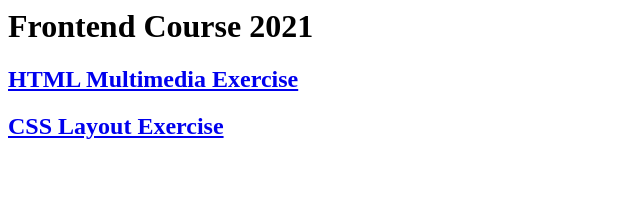
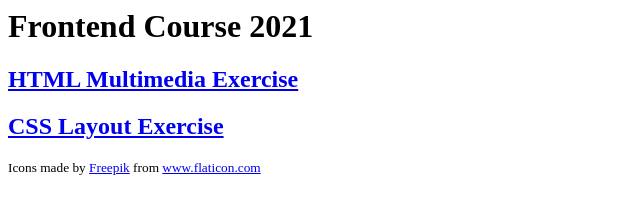
Before and after one commit to mochary/frontend-course, a plain HTML site: page index.html in a window 1280 px wide. Shown: the whole page, without its empty margins (0-640 px from the left). Drawn offline with Linux system fonts and the light colour scheme.

Commit message:
added icon to index html

```diff
--- a/index.html
+++ b/index.html
@@ -1,6 +1,7 @@
 <html lang="en">
     <head>
         <title>Front-end course</title>
+        <link rel="icon" href="assets/ux-design.svg" type="image/x-icon">
     </head>
 
     <h1>Frontend Course 2021</h1>
@@ -11,4 +12,10 @@
     <a href="./2-css/CSS-Final-Exercise/twitter.html">
         <h2>CSS Layout Exercise</h2>
     </a>
+
+    <footer>
+        <small>
+            Icons made by <a href="https://www.flaticon.com/authors/freepik" title="Freepik">Freepik</a> from <a href="https://www.flaticon.com/" title="Flaticon"> www.flaticon.com</a>
+        </small>
+    </footer>
 </html>
```
Also changed, not shown: assets/ux-design.svg (added).
